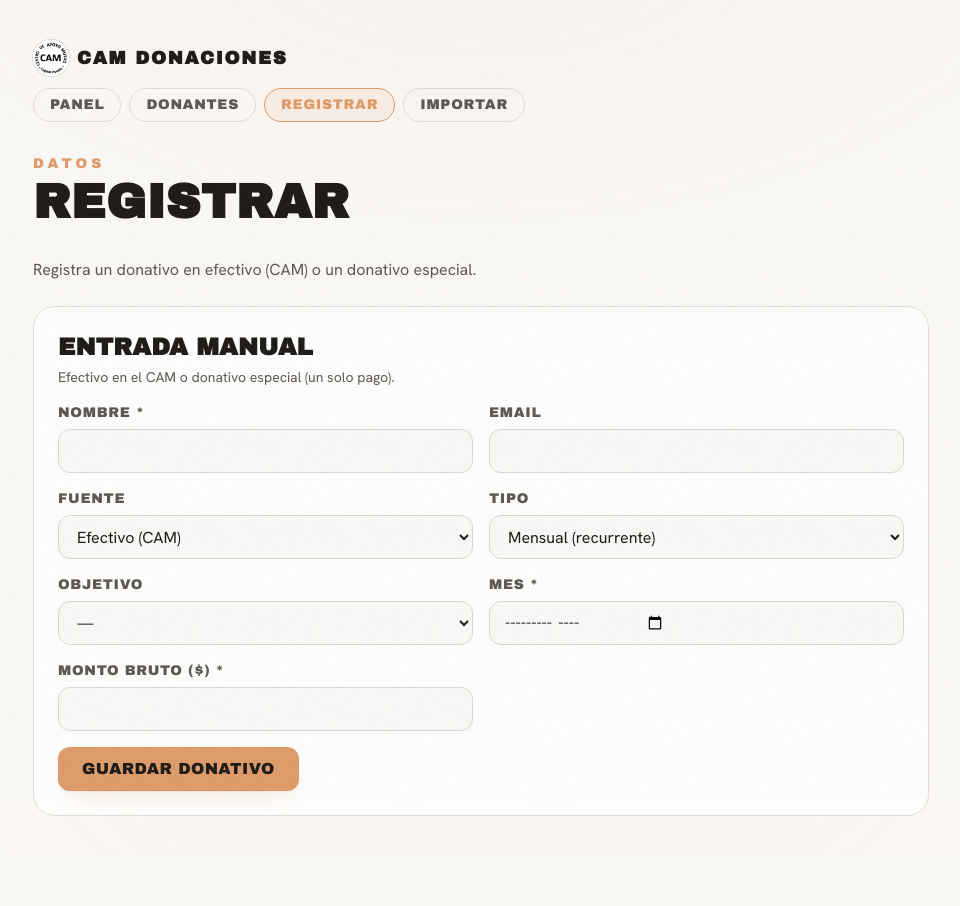
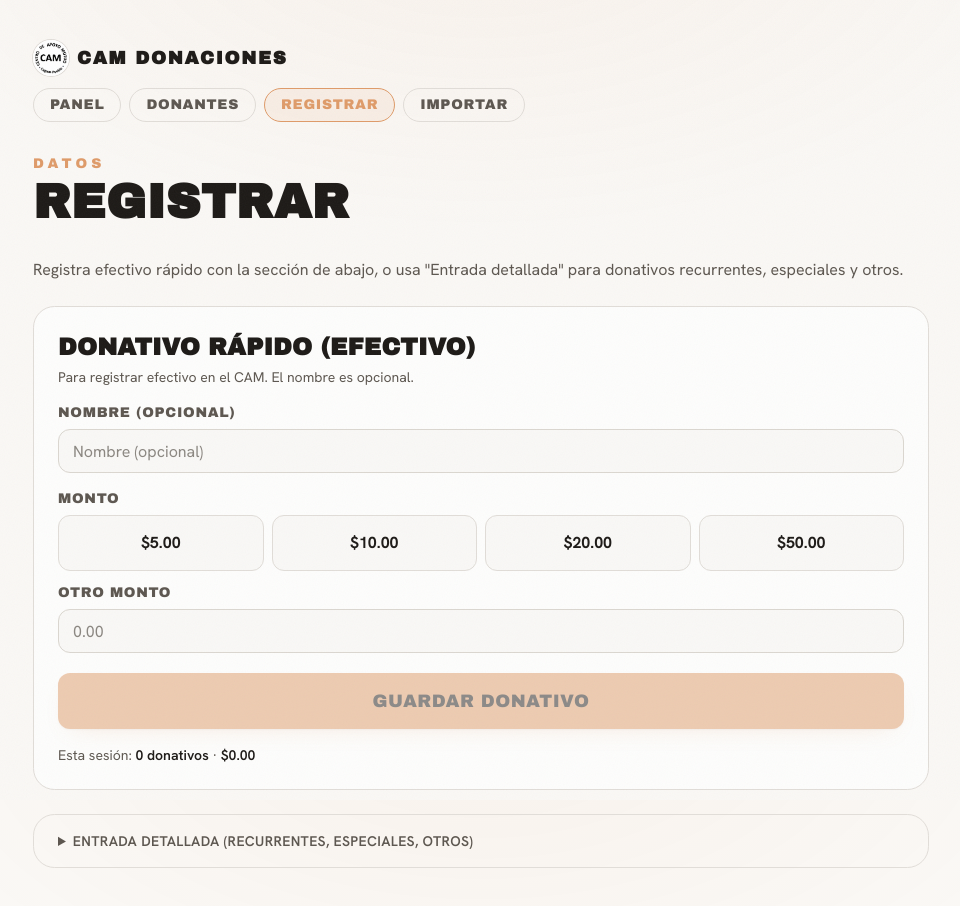
Before and after one commit to PasaloCarlos/cam-donaciones, a Next.js app: page /registrar in a window 1280 px wide. Shown: the whole page, without its empty margins (159-1119 px from the left). Before the commit the page ends 856 px from the top, so only its background shows below. Built offline with nearby package versions, Linux system fonts and the light colour scheme; no server answers.

Commit message:
feat(registrar): wire QuickCashEntry first, ManualEntryForm behind details toggle

```diff
--- a/src/app/registrar/page.tsx
+++ b/src/app/registrar/page.tsx
@@ -1,5 +1,6 @@
 import { AdminNav } from "@/components/admin/admin-nav";
 import { ManualEntryForm } from "@/components/registrar/manual-entry-form";
+import { QuickCashEntry } from "@/components/registrar/quick-cash-entry";
 
 export const metadata = { title: "Registrar — CAM Donaciones", robots: { index: false, follow: false } };
 export const dynamic = "force-dynamic";
@@ -13,8 +14,23 @@ export default function RegistrarPage() {
           <p className="font-display text-sm uppercase tracking-[0.3em] text-primary">Datos</p>
           <h1 className="mt-1 font-display text-4xl font-black uppercase sm:text-5xl">Registrar</h1>
         </header>
-        <p className="mb-6 text-muted-foreground">Registra un donativo en efectivo (CAM) o un donativo especial.</p>
-        <ManualEntryForm />
+        <p className="mb-6 text-muted-foreground">
+          Registra efectivo rápido con la sección de abajo, o usa &quot;Entrada detallada&quot; para
+          donativos recurrentes, especiales y otros.
+        </p>
+
+        {/* Quick cash — primary section */}
+        <QuickCashEntry />
+
+        {/* Detailed manual form — collapsible */}
+        <details className="mt-6 rounded-2xl border border-border">
+          <summary className="cursor-pointer select-none rounded-2xl px-6 py-4 text-sm font-semibold uppercase tracking-wide text-muted-foreground hover:text-foreground">
+            Entrada detallada (recurrentes, especiales, otros)
+          </summary>
+          <div className="px-0 pb-0 pt-0">
+            <ManualEntryForm />
+          </div>
+        </details>
       </div>
     </main>
   );
```
